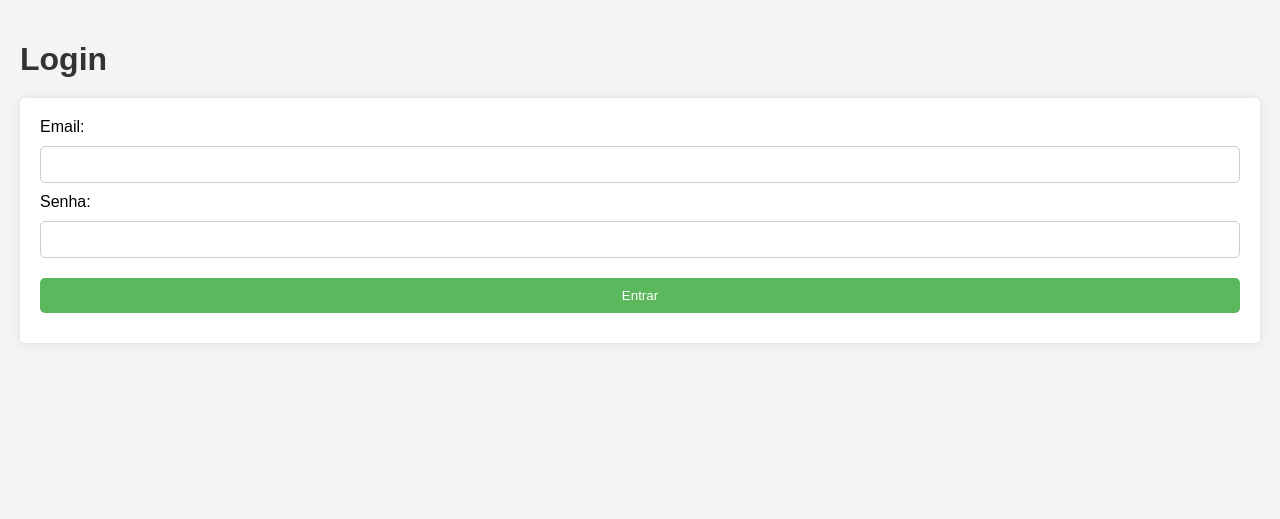
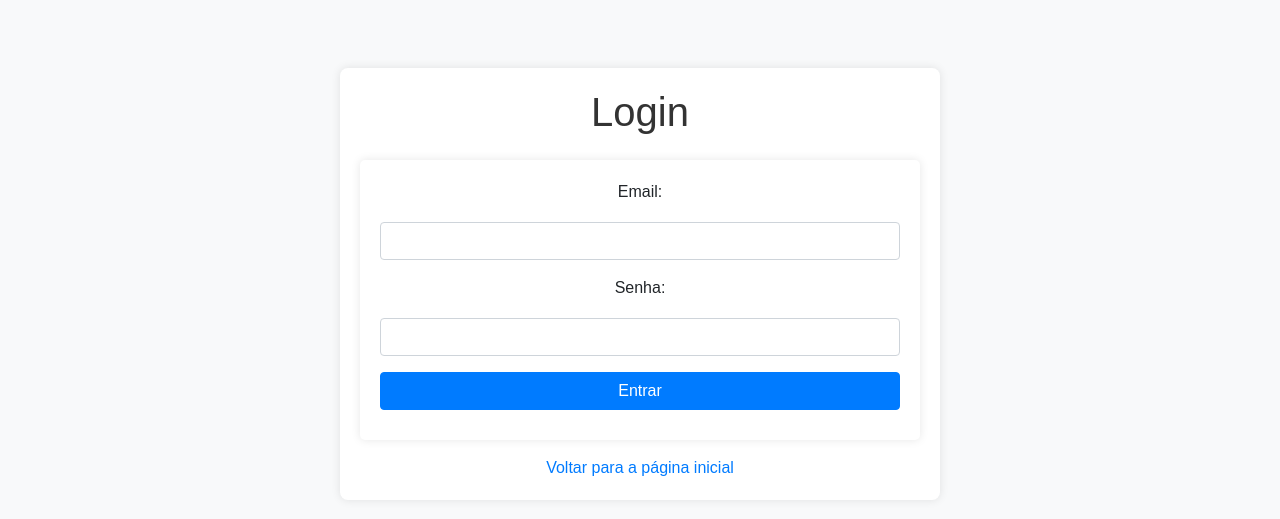
Before and after one commit to PedroHSassii/TCC, a PHP site: page /login.php in a window 1280 px wide. Shown: the top 519 px of the page. Run offline with PHP 8.4, Linux system fonts and the light colour scheme.

Commit message:
220525-8

```diff
--- a/login.php
+++ b/login.php
@@ -11,17 +11,31 @@ if (isset($_SESSION['usuario_id'])) {
 <head>
     <meta charset="UTF-8">
     <meta name="viewport" content="width=device-width, initial-scale=1.0">
+    <link rel="stylesheet" href="https://stackpath.bootstrapcdn.com/bootstrap/4.5.2/css/bootstrap.min.css">
     <link rel="stylesheet" href="style.css">
     <title>Login</title>
 </head>
-<body>
-    <h1>Login</h1>
-    <form action="autenticar.php" method="POST">
-        <label for="email">Email:</label>
-        <input type="email" name="email" required>
-        <label for="senha">Senha:</label>
-        <input type="password" name="senha" required>
-        <button type="submit">Entrar</button>
-    </form>
+<body class="bg-light">
+    <div class="container mt-5">
+        <h1 class="text-center">Login</h1>
+        <form action="autenticar.php" method="POST" class="mt-4">
+            <div class="form-group">
+                <label for="email">Email:</label>
+                <input type="email" name="email" class="form-control" required>
+            </div>
+            <div class="form-group">
+                <label for="senha">Senha:</label>
+                <input type="password" name="senha" class="form-control" required>
+            </div>
+            <button type="submit" class="btn btn-primary btn-block">Entrar</button>
+        </form>
+        <div class="text-center mt-3">
+            <a href="index.php">Voltar para a página inicial</a>
+        </div>
+    </div>
+
+    <script src="https://code.jquery.com/jquery-3.5.1.slim.min.js"></script>
+    <script src="https://cdn.jsdelivr.net/npm/@popperjs/core@2.9.2/dist/umd/popper.min.js"></script>
+    <script src="https://stackpath.bootstrapcdn.com/bootstrap/4.5.2/js/bootstrap.min.js"></script>
 </body>
 </html>
--- /dev/null
+++ b/logout.php
@@ -0,0 +1,6 @@
+<?php
+session_start();
+session_destroy(); // Destroi a sessão
+header("Location: login.php"); // Redireciona para a página de login
+exit();
+?>
```
Also changed, not shown: controle.php (+19 -10 lines), index.php (+6 -5 lines).
